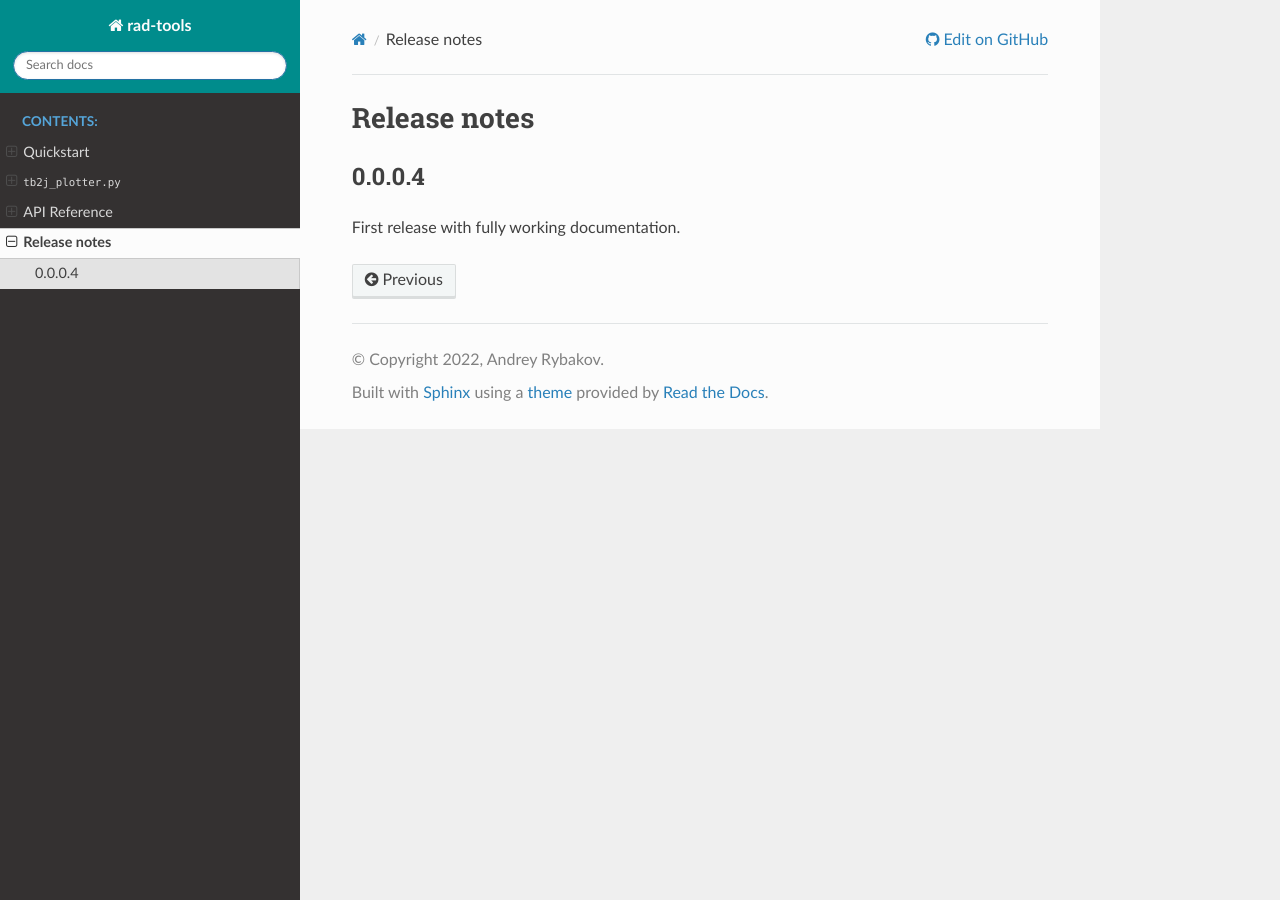
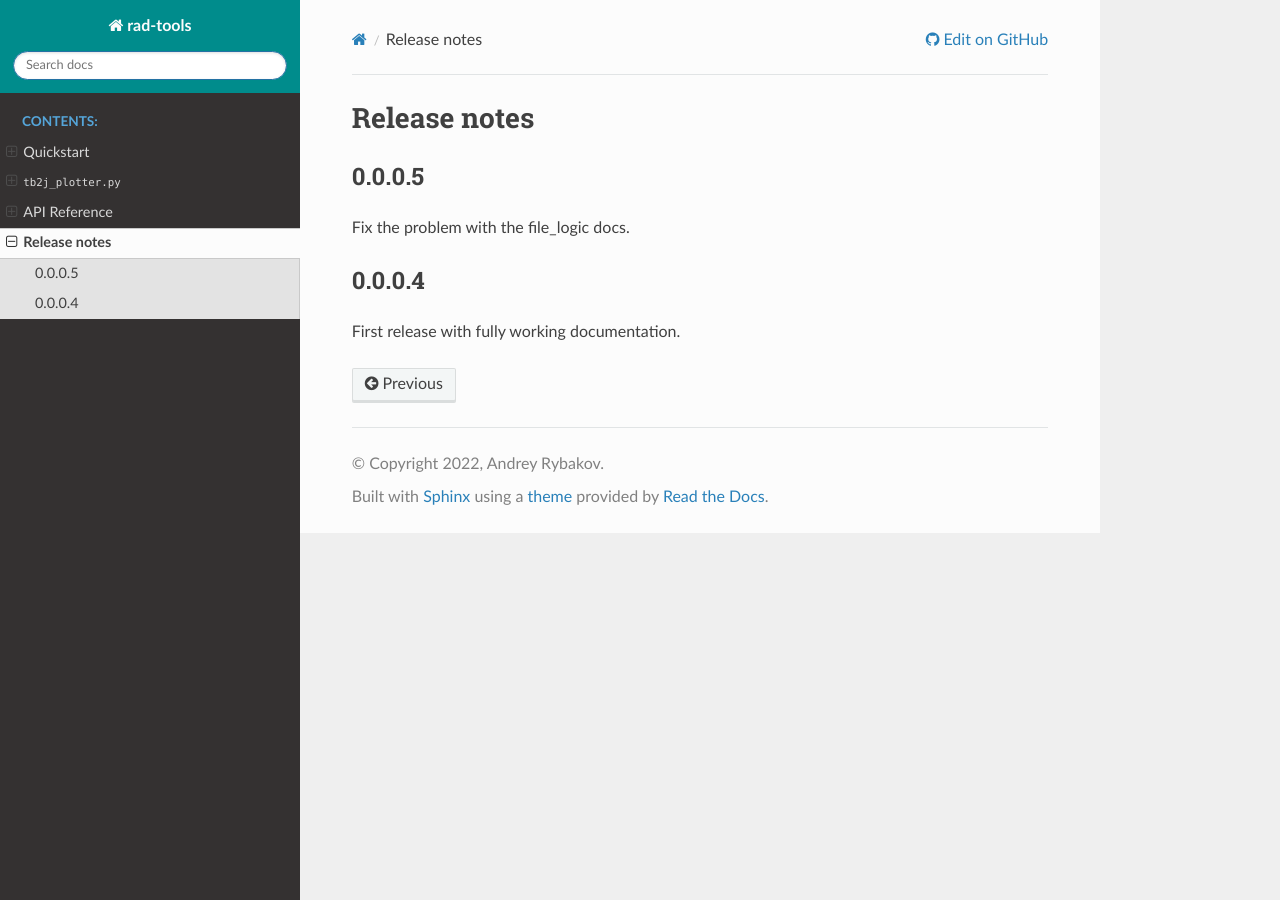
Before and after one commit to adrybakov/rad-tools, a Sphinx documentation site: the page built from docs/source/release-notes.rst, in a window 1280 px wide. Built offline with Sphinx 7.4.7 and the Read the Docs theme 2.0.0, drawn with Linux system fonts in a browser that asks for light colours.

Commit message:
Fixing read the docs

```diff
--- a/docs/requirements.txt
+++ b/docs/requirements.txt
@@ -1,3 +1,3 @@
-rad-tools>=0.0.0.4
+rad-tools>=0.0.0.5
 numpydoc
 sphinx_copybutton
--- a/docs/source/release-notes.rst
+++ b/docs/source/release-notes.rst
@@ -1,5 +1,10 @@
 Release notes
 =============
+
+0.0.0.5
+-------
+
+Fix the problem with the file_logic docs.
 
 0.0.0.4
 -------
```
